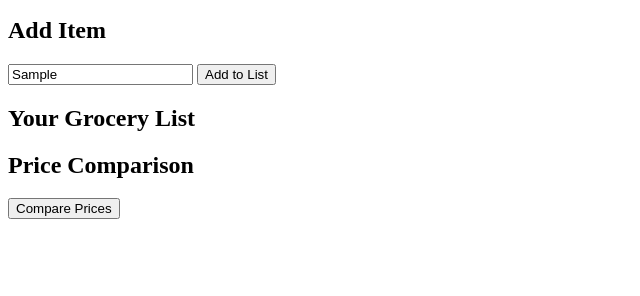
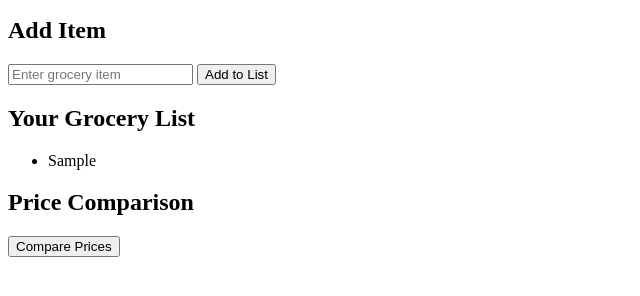
Before and after one commit to StudifyBusiness/savr, a plain HTML site: page grocery.html in a window 1280 px wide. Both pictures are taken after typing "Sample" into the empty fields and a click on the button "Add to List". Shown: the part 104-400 px from the top of the page, without its empty margins (0-640 px from the left). Drawn offline with Linux system fonts and the light colour scheme; no server answers.

Commit message:
Update grocery.html

```diff
--- a/grocery.html
+++ b/grocery.html
@@ -22,6 +22,13 @@
     <div id="price-results"></div>
 
     <script>
+        function addItemToList(itemName) {
+            const list = document.getElementById("grocery-list");
+            const listItem = document.createElement("li");
+            listItem.textContent = itemName;
+            list.appendChild(listItem);
+        }
+
         document.getElementById("add-item-btn").addEventListener("click", () => {
             const itemInput = document.getElementById("item-input");
             const itemName = itemInput.value.trim();
```
